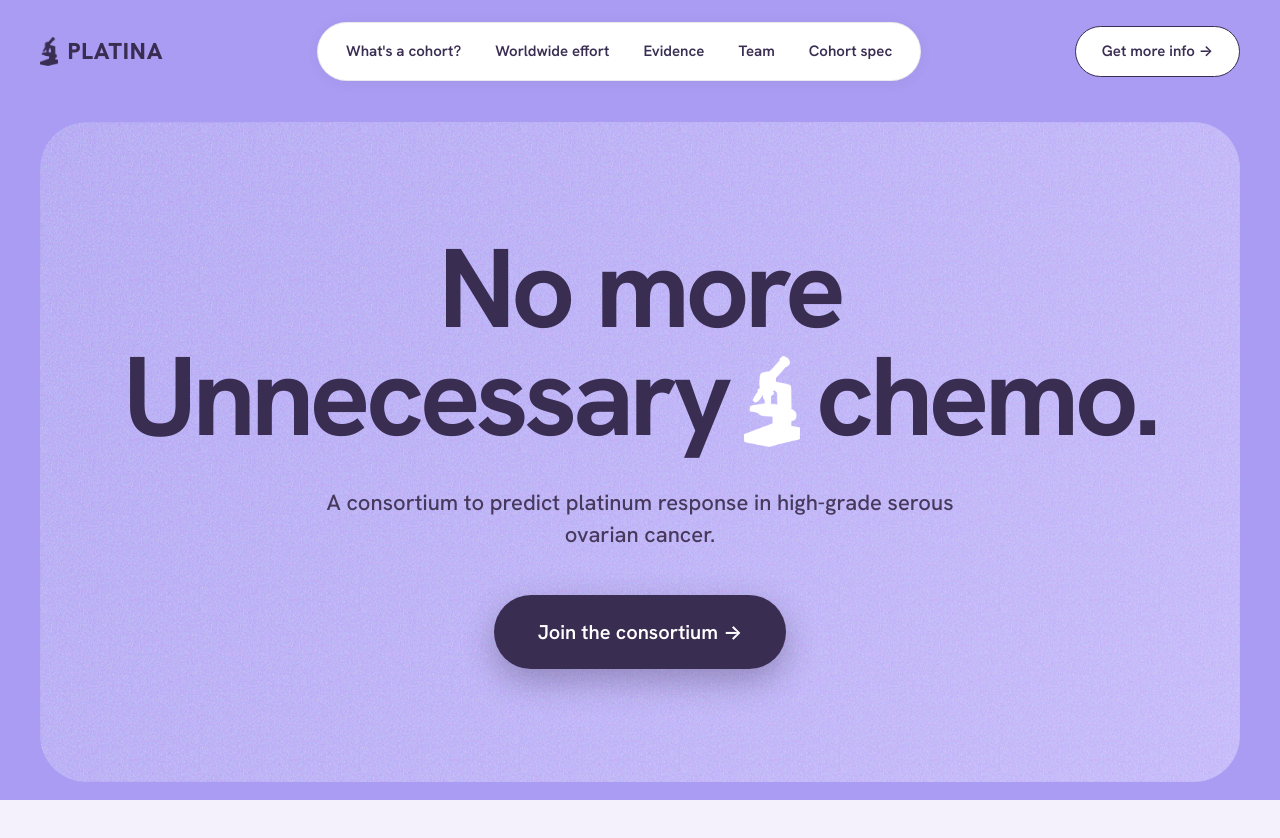
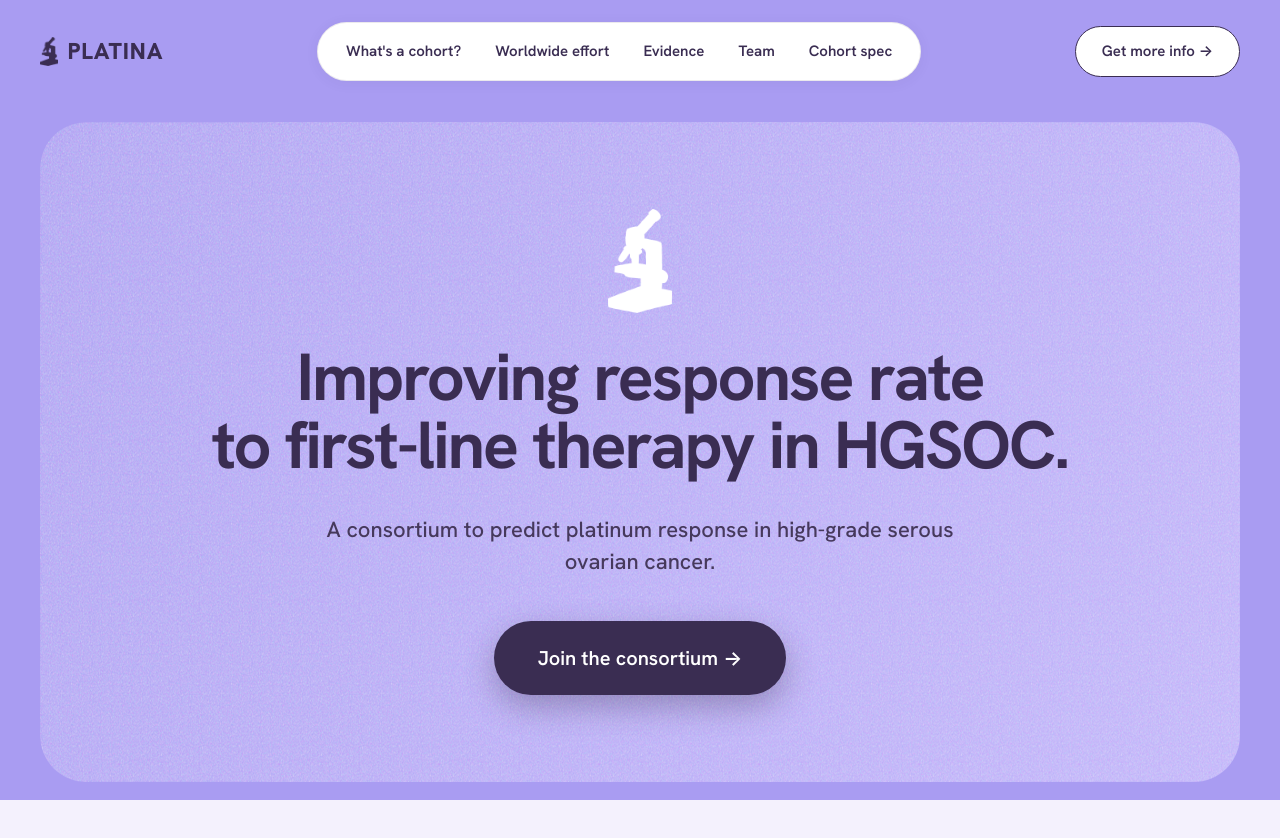
Before and after one commit to ozkilim/hgsoc-consortium, a plain HTML site: page index.html in a window 1280 px wide. Shown: the top 838 px of the page. Drawn offline with nearby package versions, Linux system fonts and the light colour scheme.

Commit message:
New hero headline + logo as centered emblem
Change hero copy to "Improving response rate to first-line therapy in
HGSOC." Move the white logo to a centered emblem above the headline and
resize the heading (clamp) so the longer phrase fits cleanly.

Co-Authored-By: Claude Opus 4.8 <noreply@anthropic.com>

```diff
--- a/assets/styles.css
+++ b/assets/styles.css
@@ -163,12 +163,10 @@ a { color: inherit; }
 .site-nav.on-dark .brand-logo { background-color: var(--white); }
 .signup-logo { display: block; height: 60px; width: auto; margin: 0 auto 22px; }
 .hero-logo {
-  height: 0.82em;
+  display: block;
+  height: clamp(64px, 9vw, 104px);
   width: auto;
-  vertical-align: middle;
-  margin: 0 0.14em;
-  position: relative;
-  top: -0.05em;
+  margin: 0 auto 30px;
 }
 
 /* Nav adapts to the dynamic background: on the dark (navy) zone the wordmark
@@ -274,10 +272,10 @@ a { color: inherit; }
 
 .hero-inner h1 {
   margin: 0;
-  font-size: 112px;
-  line-height: 0.96;
+  font-size: clamp(34px, 5.2vw, 72px);
+  line-height: 1.03;
   font-weight: 700;
-  letter-spacing: -0.04em;
+  letter-spacing: -0.03em;
   color: var(--dark);
 }
 .hero-inner h1 .accent { color: var(--white); }
@@ -914,7 +912,7 @@ a { color: inherit; }
    ========================================================================== */
 
 @media (max-width: 1080px) {
-  .hero-inner h1 { font-size: 88px; }
+  .hero-inner h1 { font-size: clamp(32px, 6vw, 60px); }
 }
 
 @media (max-width: 900px) {
--- a/index.html
+++ b/index.html
@@ -45,7 +45,8 @@
       <div class="hero-box">
         <div class="hero-grain"></div>
         <div class="hero-inner">
-          <h1>No more<br>Unnecessary<img class="hero-logo" src="assets/logo-white.png" alt="PLATINA">chemo.</h1>
+          <img class="hero-logo" src="assets/logo-white.png" alt="PLATINA">
+          <h1>Improving response rate<br>to first-line therapy in HGSOC.</h1>
           <p class="hero-sub">A consortium to predict platinum response in high-grade serous ovarian cancer.</p>
           <a class="btn btn--hero" href="#join">Join the consortium →</a>
         </div>
```
